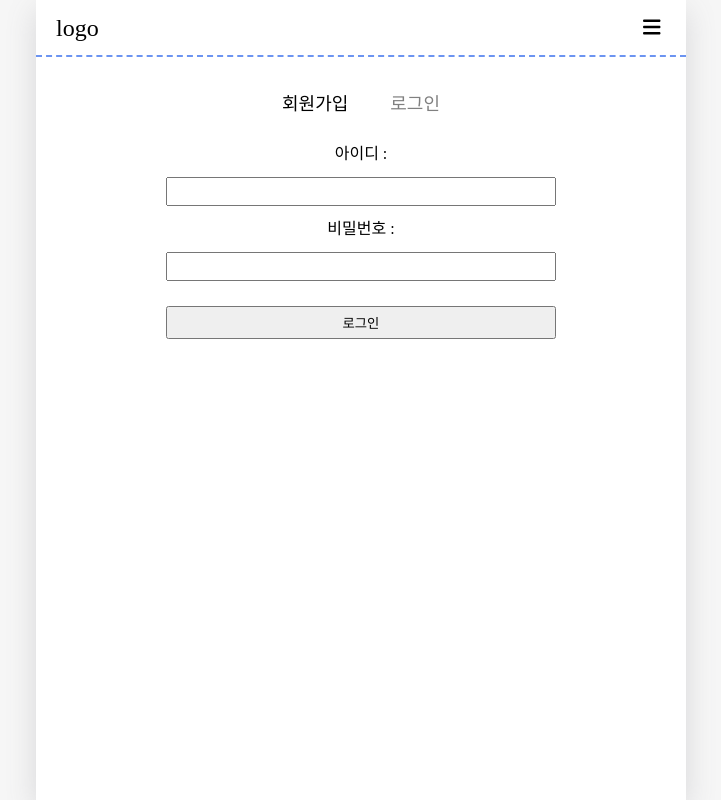
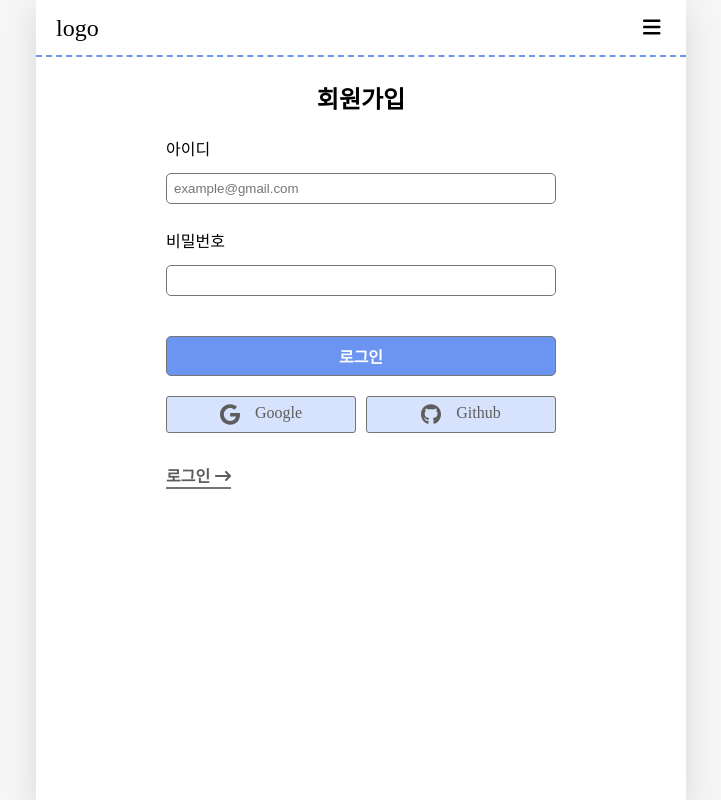
Before and after one commit to hiimhl/budget_diary, a React (Create React App) app: page /#/login in a window 1280 px wide. Shown: the whole page, without its empty margins (279-1000 px from the left). Built offline with nearby package versions, Linux system fonts and the light colour scheme; no server answers; a web font is replaced by a local one.

Commit message:
firebase - Auth

```diff
--- a/package.json
+++ b/package.json
@@ -4,6 +4,7 @@
   "private": true,
   "dependencies": {
     "@fortawesome/fontawesome-svg-core": "^6.3.0",
+    "@fortawesome/free-brands-svg-icons": "^6.4.0",
     "@fortawesome/free-regular-svg-icons": "^6.3.0",
     "@fortawesome/free-solid-svg-icons": "^6.3.0",
     "@fortawesome/react-fontawesome": "^0.2.0",
@@ -17,6 +18,8 @@
     "@types/react-dom": "^18.0.11",
     "@types/redux": "^3.6.0",
     "dayjs": "^1.11.7",
+    "dotenv": "^16.0.3",
+    "firebase": "^9.19.1",
     "momentjs": "^2.0.0",
     "react": "^18.2.0",
     "react-big-calendar": "^1.6.8",
@@ -58,6 +61,7 @@
     ]
   },
   "devDependencies": {
+    "@types/firebase": "^3.2.1",
     "@types/react-big-calendar": "^1.6.3",
     "@types/react-calendar": "^3.9.0",
     "@types/styled-components": "^5.1.26",
--- a/src/components/Login.tsx
+++ b/src/components/Login.tsx
@@ -1,17 +1,47 @@
 // Login page
-import { useState } from "react";
+import { useEffect, useState } from "react";
 import { useForm } from "react-hook-form";
 import styled from "styled-components";
 import { Wrapper } from "../routes/Home";
-import { fontSize, space } from "../style-root";
+import {
+  borderRadius,
+  colorSet,
+  font,
+  fontSize,
+  fontWeight,
+  space,
+} from "../style-root";
 import Header from "./Header";
 
+// Firebase
+import {
+  getAuth,
+  signInWithEmailAndPassword,
+  createUserWithEmailAndPassword,
+  GoogleAuthProvider,
+  GithubAuthProvider,
+  signInWithPopup,
+} from "firebase/auth";
+
+// Icon
+import { FontAwesomeIcon } from "@fortawesome/react-fontawesome";
+import { faArrowRightLong } from "@fortawesome/free-solid-svg-icons";
+import { getAuthData } from "../my-firebase";
+import { useNavigate } from "react-router-dom";
+
 // Style
-const FormCard = styled.div`
+const FormCard = styled.div<{ isValid: boolean }>`
   margin: auto;
   width: 60%;
   align-items: center;
   text-align: center;
+
+  h2 {
+    font-size: ${fontSize.title};
+    font-weight: ${fontWeight.title};
+    margin-bottom: ${space.large};
+    font-family: Arial, Helvetica, sans-serif;
+  }
 
   div {
     margin-bottom: ${space.large};
@@ -23,19 +53,93 @@ const FormCard = styled.div`
     gap: ${space.basic};
 
     input {
-      padding: ${space.micro};
+      padding: ${space.button};
+      border: 1px solid ${colorSet.gray};
+      border-radius: ${borderRadius.small};
     }
 
-    input:last-child {
+    input[type="submit"] {
       margin-top: ${space.small};
+      padding: ${space.button} 0;
+      background-color: ${(props) => props.theme.pointColor};
+      color: ${colorSet.white};
+      border-radius: ${borderRadius.small};
+      font-size: ${fontSize.basic};
+      font-weight: ${fontWeight.title};
+      border: 1px solid ${colorSet.gray};
+      cursor: pointer;
+      transition: background-color 0.3s ease, color 0.3s ease;
+    }
+    input[type="submit"]:hover {
+      background-color: ${(props) => props.theme.weekColor.week_2};
+      color: ${colorSet.darkGray};
+    }
+
+    label {
+      text-align: start;
+    }
+
+    /* input - Error or 입력시 강조 */
+    input:focus {
+      outline: none;
+      border-color: ${(props) => (props.isValid ? "black" : colorSet.red)};
+    }
+
+    /* Error Message */
+    p {
+      grid-column: 2/3;
+      color: ${colorSet.red};
+      font-weight: ${fontWeight.small};
+      line-height: 1.6;
     }
   }
 `;
 
-const LoginButton = styled.button<{ isLogin: string }>`
-  color: ${(props) => props.isLogin};
-  font-size: ${fontSize.large};
-  margin: 0 ${space.basic};
+const AccountBtn = styled.button`
+  font-size: ${fontSize.basic};
+  float: left;
+  padding: 0;
+  border-bottom: 2px solid ${colorSet.gray};
+  color: ${colorSet.darkGray};
+  font-weight: ${fontWeight.title};
+`;
+
+// Google and Github Login button
+const Buttons = styled.div`
+  display: flex;
+  width: 100%;
+  gap: ${space.small};
+  margin-top: ${space.middle};
+  text-align: center;
+
+  button {
+    width: 100%;
+    display: flex;
+    justify-content: center;
+    border: 1px solid ${colorSet.gray};
+    background-color: ${(props) => props.theme.weekColor.week_2};
+    color: ${colorSet.darkGray};
+    border-radius: ${borderRadius.micro};
+    padding: ${space.button};
+    font-size: ${fontSize.basic};
+    font-family: ${font.eng};
+    transition: background-color 0.3s ease, color 0.3s ease;
+
+    svg {
+      transition: fill 0.3s ease;
+      margin-right: ${space.basic};
+      fill: ${colorSet.darkGray};
+      width: ${space.middle};
+    }
+  }
+
+  button:hover {
+    background-color: ${(props) => props.theme.pointColor};
+    color: ${colorSet.white};
+    svg {
+      fill: ${colorSet.white};
+    }
+  }
 `;
 
 // Interface
@@ -45,46 +149,117 @@ interface IForm {
 }
 
 function Login() {
-  const [isLogin, setIsLogin] = useState(false);
+  const [newAccount, setNewAccount] = useState(false);
+  const [authError, setAuthError] = useState("");
+  const [isLoggedIn, setIsLoggedIn] = useState(false);
   const {
     register,
     handleSubmit,
-    watch,
     reset,
     formState: { errors, isValid },
   } = useForm<IForm>();
 
-  const onSubmit = () => {
-    console.log(watch());
+  const navigation = useNavigate();
+
+  // Creact Account or Login
+  const onSubmit = async (data: IForm) => {
+    try {
+      let sendData;
+      setAuthError("");
+
+      if (newAccount) {
+        // create account && Log in
+        sendData = await createUserWithEmailAndPassword(
+          getAuthData,
+          data.userId,
+          data.password
+        );
+        navigation("/");
+        setIsLoggedIn(true);
+      } else {
+        // log in
+        sendData = await signInWithEmailAndPassword(
+          getAuthData,
+          data.userId,
+          data.password
+        );
+        navigation("/");
+        setIsLoggedIn(true);
+      }
+    } catch (error) {
+      setAuthError("Error, 다시 입력해주세요");
+    }
+
+    reset();
   };
 
-  const onToggleLog = (data: boolean) => setIsLogin(data);
+  const onToggleLog = () => setNewAccount((prev) => !prev);
+
+  // Social login
+  const onSocialLogin = async (e: React.MouseEvent<HTMLButtonElement>) => {
+    const { id } = e.currentTarget;
+    let provider =
+      id === "google" ? new GoogleAuthProvider() : new GithubAuthProvider();
+
+    await signInWithPopup(getAuth(), provider);
+    navigation("/");
+    setIsLoggedIn(true);
+  };
 
   return (
     <Wrapper>
-      <Header />
-      <FormCard>
-        <div>
-          <LoginButton
-            isLogin={isLogin ? "gray" : "black"}
-            onClick={() => onToggleLog(false)}
-          >
-            회원가입
-          </LoginButton>
-          <LoginButton
-            isLogin={isLogin ? "black" : "gray"}
-            onClick={() => onToggleLog(true)}
-          >
-            로그인
-          </LoginButton>
-        </div>
+      <Header isLogout={isLoggedIn} />
+      <FormCard isValid={isValid}>
+        <h2>{newAccount ? "로그인" : "회원가입"}</h2>
         <form onSubmit={handleSubmit(onSubmit)}>
-          <label htmlFor="userId">아이디 :</label>
-          <input id="userId" type={"text"} {...register("userId")} />
-          <label htmlFor="password">비밀번호 :</label>
-          <input id="password" type={"password"} {...register("password")} />
+          <label htmlFor="userId">아이디</label>
+          <input
+            id="userId"
+            type={"text"}
+            required
+            placeholder="example@gmail.com"
+            {...register("userId", {
+              pattern: {
+                value: /@/,
+                message: "유효한 이메일 주소를 입력해주세요",
+              },
+            })}
+          />
+          <p>{errors?.userId?.message}</p>
+          <label htmlFor="password">비밀번호</label>
+          <input
+            id="password"
+            type={"password"}
+            required
+            {...register("password", {
+              minLength: {
+                value: 6,
+                message: "6글자 이상 입력해주세요",
+              },
+            })}
+          />
+          <p>{errors?.password?.message}</p>
+          {authError && <p>{authError}</p>}
           <input type={"submit"} value="로그인" />
         </form>
+        <Buttons>
+          <button id="google" onClick={onSocialLogin}>
+            <svg xmlns="http://www.w3.org/2000/svg" viewBox="0 0 488 512">
+              <path d="M488 261.8C488 403.3 391.1 504 248 504 110.8 504 0 393.2 0 256S110.8 8 248 8c66.8 0 123 24.5 166.3 64.9l-67.5 64.9C258.5 52.6 94.3 116.6 94.3 256c0 86.5 69.1 156.6 153.7 156.6 98.2 0 135-70.4 140.8-106.9H248v-85.3h236.1c2.3 12.7 3.9 24.9 3.9 41.4z" />
+            </svg>
+            Google
+          </button>
+          <button id="github" onClick={onSocialLogin}>
+            <svg xmlns="http://www.w3.org/2000/svg" viewBox="0 0 496 512">
+              <path d="M165.9 397.4c0 2-2.3 3.6-5.2 3.6-3.3.3-5.6-1.3-5.6-3.6 0-2 2.3-3.6 5.2-3.6 3-.3 5.6 1.3 5.6 3.6zm-31.1-4.5c-.7 2 1.3 4.3 4.3 4.9 2.6 1 5.6 0 6.2-2s-1.3-4.3-4.3-5.2c-2.6-.7-5.5.3-6.2 2.3zm44.2-1.7c-2.9.7-4.9 2.6-4.6 4.9.3 2 2.9 3.3 5.9 2.6 2.9-.7 4.9-2.6 4.6-4.6-.3-1.9-3-3.2-5.9-2.9zM244.8 8C106.1 8 0 113.3 0 252c0 110.9 69.8 205.8 169.5 239.2 12.8 2.3 17.3-5.6 17.3-12.1 0-6.2-.3-40.4-.3-61.4 0 0-70 15-84.7-29.8 0 0-11.4-29.1-27.8-36.6 0 0-22.9-15.7 1.6-15.4 0 0 24.9 2 38.6 25.8 21.9 38.6 58.6 27.5 72.9 20.9 2.3-16 8.8-27.1 16-33.7-55.9-6.2-112.3-14.3-112.3-110.5 0-27.5 7.6-41.3 23.6-58.9-2.6-6.5-11.1-33.3 2.6-67.9 20.9-6.5 69 27 69 27 20-5.6 41.5-8.5 62.8-8.5s42.8 2.9 62.8 8.5c0 0 48.1-33.6 69-27 13.7 34.7 5.2 61.4 2.6 67.9 16 17.7 25.8 31.5 25.8 58.9 0 96.5-58.9 104.2-114.8 110.5 9.2 7.9 17 22.9 17 46.4 0 33.7-.3 75.4-.3 83.6 0 6.5 4.6 14.4 17.3 12.1C428.2 457.8 496 362.9 496 252 496 113.3 383.5 8 244.8 8zM97.2 352.9c-1.3 1-1 3.3.7 5.2 1.6 1.6 3.9 2.3 5.2 1 1.3-1 1-3.3-.7-5.2-1.6-1.6-3.9-2.3-5.2-1zm-10.8-8.1c-.7 1.3.3 2.9 2.3 3.9 1.6 1 3.6.7 4.3-.7.7-1.3-.3-2.9-2.3-3.9-2-.6-3.6-.3-4.3.7zm32.4 35.6c-1.6 1.3-1 4.3 1.3 6.2 2.3 2.3 5.2 2.6 6.5 1 1.3-1.3.7-4.3-1.3-6.2-2.2-2.3-5.2-2.6-6.5-1zm-11.4-14.7c-1.6 1-1.6 3.6 0 5.9 1.6 2.3 4.3 3.3 5.6 2.3 1.6-1.3 1.6-3.9 0-6.2-1.4-2.3-4-3.3-5.6-2z" />
+            </svg>
+            Github
+          </button>
+        </Buttons>
+        <AccountBtn onClick={onToggleLog}>
+          {newAccount ? "회원가입 " : "로그인 "}
+          <FontAwesomeIcon icon={faArrowRightLong} />
+        </AccountBtn>
       </FormCard>
     </Wrapper>
   );
--- /dev/null
+++ b/src/my-firebase.ts
@@ -0,0 +1,48 @@
+import firebase, { initializeApp } from "firebase/app";
+import { getAnalytics } from "firebase/analytics";
+import { getAuth } from "firebase/auth";
+import {
+  collection,
+  doc,
+  getDoc,
+  getDocs,
+  getFirestore,
+  onSnapshot,
+  query,
+} from "firebase/firestore";
+import "firebase/database";
+import { getDatabase } from "firebase/database";
+import { useEffect } from "react";
+
+const firebaseConfig = {
+  apiKey: process.env.REACT_APP_API_KEY,
+  authDomain: process.env.REACT_APP_AUTH_DOMAIN,
+  projectId: process.env.REACT_APP_PROJECT_ID,
+  storageBucket: process.env.REACT_APP_STORAGE_BUCKET,
+  messagingSenderId: process.env.REACT_APP_MESSAGIN_ID,
+  appId: process.env.REACT_APP_APP_ID,
+  measurementId: process.env.RREACT_APP_MEASUREMENT_ID,
+};
+
+// Initialize Firebase
+export const myFirebase = initializeApp(firebaseConfig);
+const analytics = getAnalytics(myFirebase);
+
+export const getAuthData = getAuth();
+export const getDBStore = getFirestore(myFirebase);
+
+// Save User Data
+export let userInfo = { uid: "" };
+
+getAuthData.onAuthStateChanged((user) => {
+  if (user) {
+    userInfo = user;
+  }
+});
+
+export let userData = {};
+if (userInfo.uid != "") {
+  const docRef = doc(getDBStore, userInfo.uid, "data");
+
+  userData = getDoc(docRef);
+}
--- a/src/routes/Home.tsx
+++ b/src/routes/Home.tsx
@@ -30,12 +30,11 @@ const DetailCard = styled.div`
 `;
 
 function Home() {
-  const [isToday, setIsToday] = useState(true);
+  const [isToday, setIsToday] = useState(false);
 
   const dayList = getWeekList(day);
   const navigation = useNavigate();
 
-  const budgetData = useSelector((state: IState) => state.data.budgetBook);
   const DiaryData = useSelector((state: any) => state.diary);
   const onCreate = () => navigation("/new");
 
--- a/src/style-root.ts
+++ b/src/style-root.ts
@@ -2,6 +2,7 @@
 
 export const space = {
   micro: "5px",
+  button: "7px",
   small: "10px",
   basic: "15px",
   middle: "20px",
```
Also changed, not shown: src/components/Header.tsx (+93 -19 lines), src/store.ts (+21 -15 lines), tsconfig.json (+2 -8 lines), 2 other files (tests, documents, lock files or other folders).
